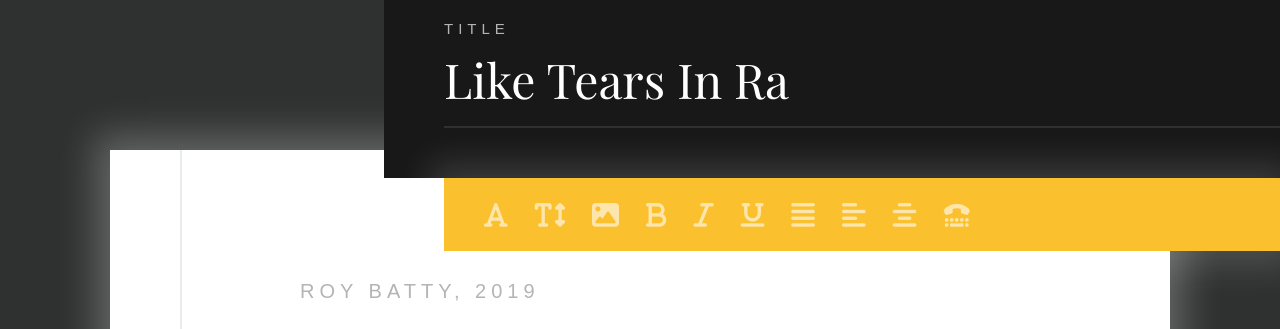
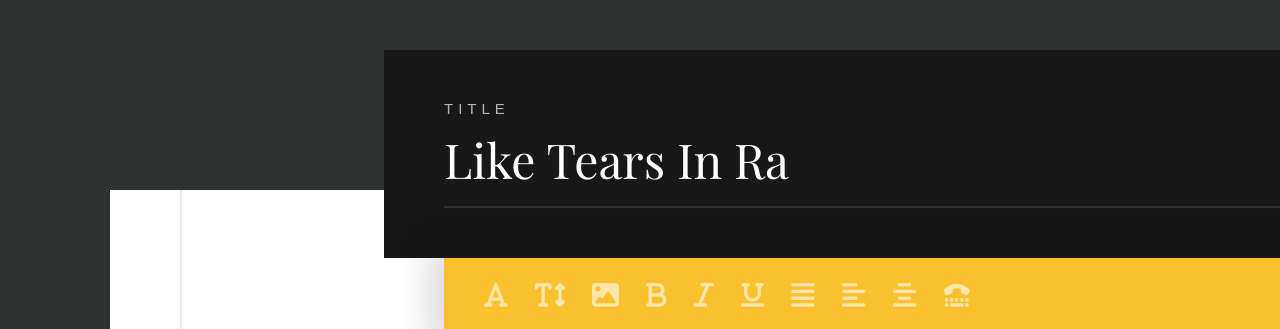
Before and after one commit to somikbred/-texteditor, a plain HTML site: page index.html in a window 1280 px wide. Shown: the top 329 px of the page. Drawn offline with nearby package versions, Linux system fonts and the light colour scheme; a web font is replaced by a local one.

Commit message:
text editor sure finished

```diff
--- a/css/styles.css
+++ b/css/styles.css
@@ -39,10 +39,10 @@ body {
 .post {
     background: #fff;
     width: 1060px;
-    margin: 150px auto 50px;
-    padding: 130px 190px 50px;
+    margin: 190px auto 50px;
+    padding: 190px 90px 50px;
     position: relative;
-    box-shadow: 0 0 35px 15px rgba(255, 255, 255, .25)
+    box-shadow: 0 0 35px 15px rgba(0, 0, 0, 0)
 }
 
 .post:before {
@@ -87,7 +87,7 @@ body {
     z-index: 1;
     width: 70%;
     right: 0;
-    top: -180px;
+    top: -140px;
 }
 
 .editor__area {
@@ -99,7 +99,7 @@ body {
     padding: 15px 30px;
     background: #fbc02d;
     margin-left: 60px;
-    box-shadow: 0 0 35px 15px rgba(255, 255, 255, 0.15)
+    box-shadow: 0 0 35px 15px rgba(0, 0, 0, 0.15)
 }
 
 .editor__buttons a {
```
